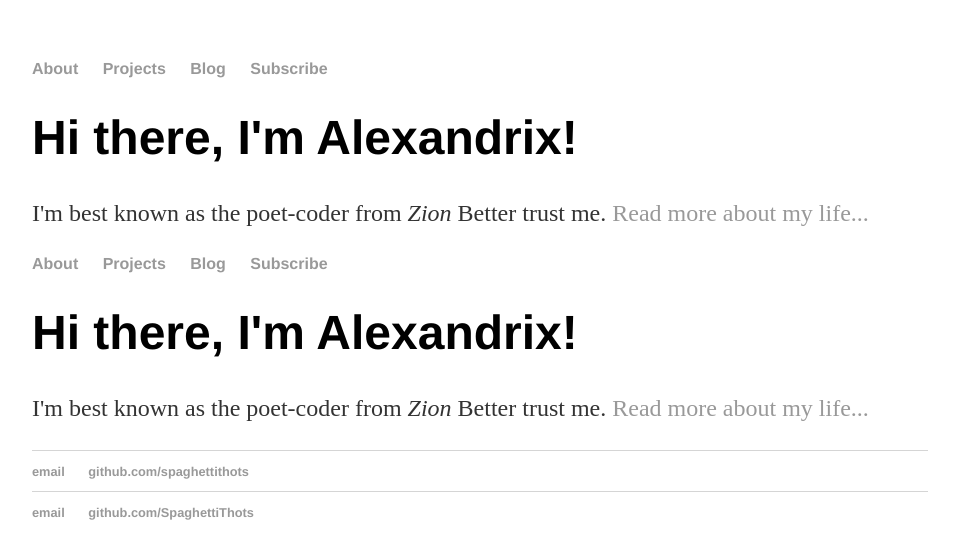
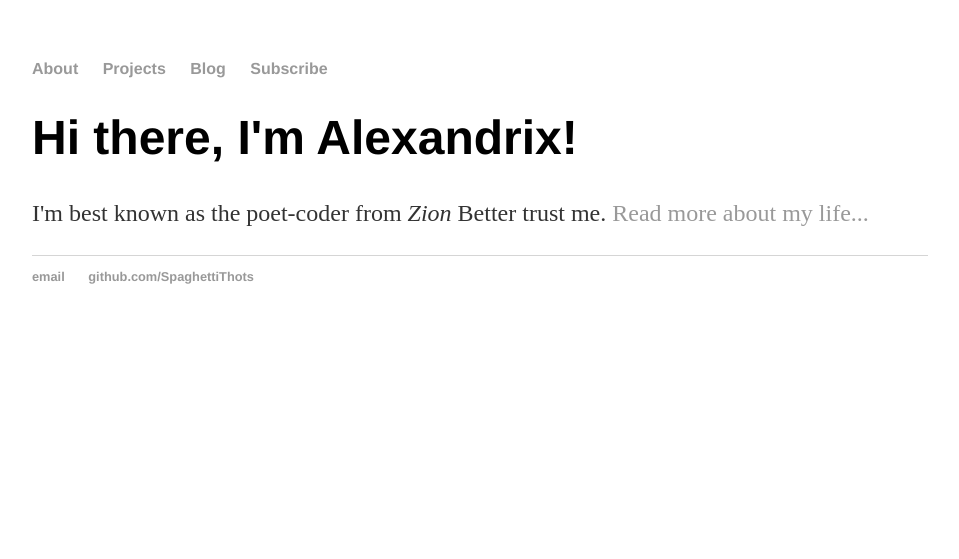
Before and after one commit to CornScript/CornScript.github.io, a Jekyll site: the page built from index.html, in a window 1280 px wide. Shown: the top 559 px of the page, without its empty margins (160-1119 px from the left). Built offline with Jekyll 4.4.1, drawn with Linux system fonts in a browser that asks for light colours.

Commit message:
Remove multiple content from index.html

```diff
--- a/index.html
+++ b/index.html
@@ -6,35 +6,3 @@ title: Hello World, We are live!
     <h1>Hi there, I'm Alexandrix!</h1>
     <p>I'm best known as the poet-coder from <em>Zion</em> Better trust me. <a href="/about">Read more about my life...</a></p>
 </div><!-- /.blurb -->
-
-
-<!DOCTYPE html>
-<html>
-	<head>
-		<title>Hello World, We are live!</title>
-        <meta charset="utf-8">
-        <link href="css/main.css" type="text/css" rel="stylesheet">
-	</head>
-	<body>
-		<nav>
-    		<ul>
-        		<li><a href="/">About</a></li>
-	        	<li><a href="/about">Projects</a></li>
-        		<li><a href="/cv">Blog</a></li>
-        		<li><a href="/blog">Subscribe</a></li>
-    		</ul>
-		</nav>
-		<div class="container">
-    		<div class="blurb">
-        		<h1>Hi there, I'm Alexandrix!</h1>
-				<p>I'm best known as the poet-coder from <em>Zion</em> Better trust me. <a href="/about">Read more about my life...</a></p>
-    		</div><!-- /.blurb -->
-		</div><!-- /.container -->
-		<footer>
-    		<ul>
-        		<li><a href="mailto:SpaghettiThots@gmail.com">email</a></li>
-        		<li><a href="https://github.com/SpaghettiThots">github.com/spaghettithots</a></li>
-			</ul>
-		</footer>
-	</body>
-</html
```
